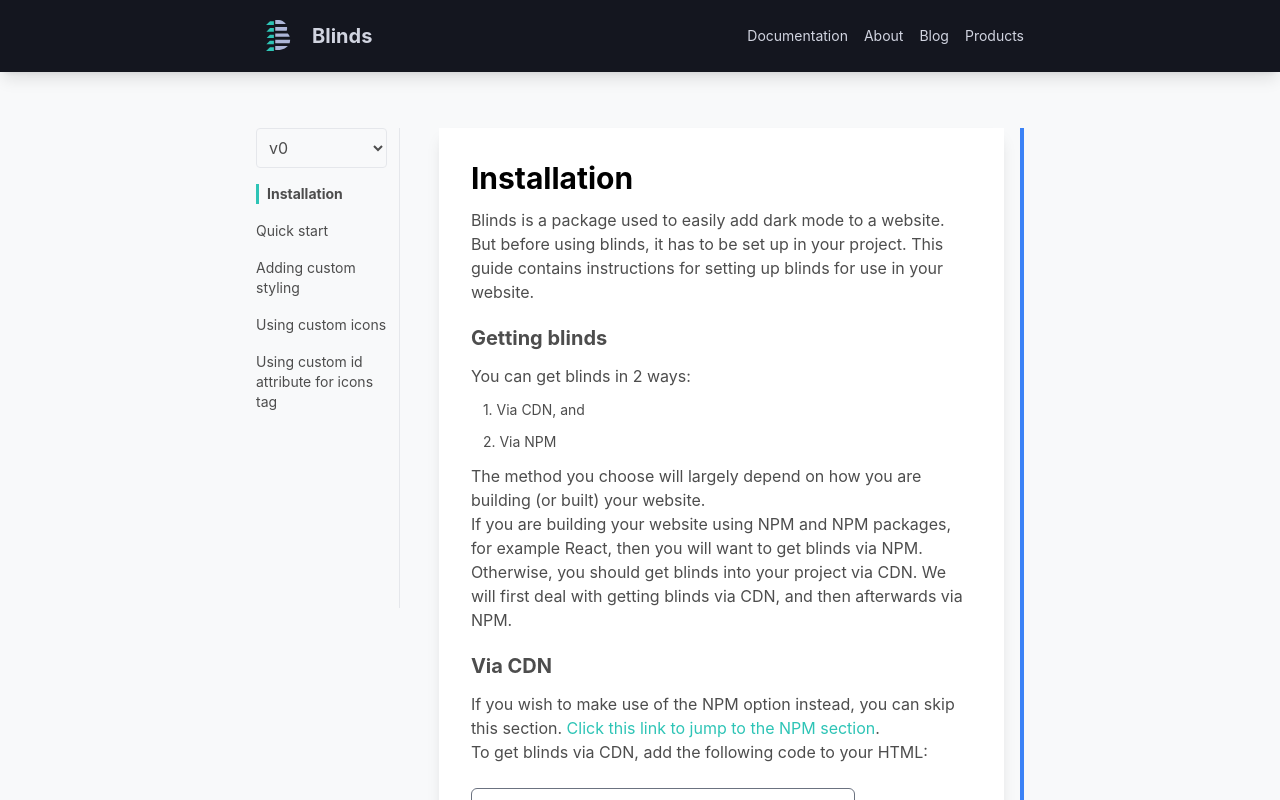
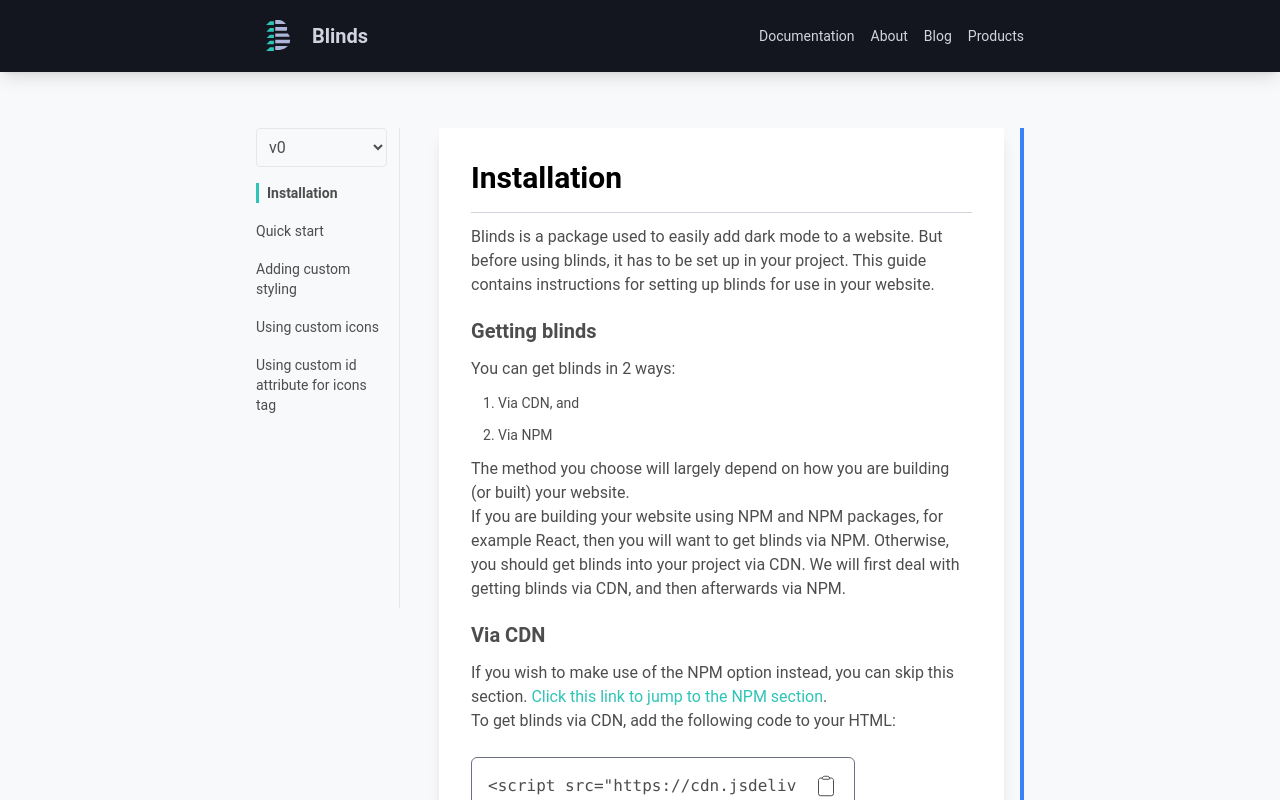
Before and after one commit to Ikennaf1/blindsjs-new, a Next.js app: page /documentation/v0/installation in a window 1280 px wide. Shown: the top 800 px of the page. Built offline with nearby package versions, Linux system fonts and the light colour scheme.

Commit message:
Optimized the docs layout

```diff
--- a/src/app/documentation/Documentation.js
+++ b/src/app/documentation/Documentation.js
@@ -3,7 +3,7 @@ import Link from 'next/link';
 const Documentation = ({ children, title, next, prev }) => {
     return (
         <div>
-            <h2 className="text-black font-bold text-3xl mb-3">{ title }</h2>
+            <h2 className="text-black font-bold text-3xl mb-3 border-b border-gray-300 pb-4">{ title }</h2>
             { children }
             <div className="flex justify-between w-full">
                 {prev && <Link href={prev} className="mr-auto mt-5">
--- a/src/app/documentation/TopicContainer.js
+++ b/src/app/documentation/TopicContainer.js
@@ -5,9 +5,9 @@ import Link from 'next/link';
 import { usePathname } from "next/navigation";
 
 const TopicContainer = ({ topics }) => {
+    "use client";
 
     const pathname = usePathname();
-    // "use client";
 
     /**
      * Display the available versions with a functionality to
--- a/src/app/documentation/v0/installation/page.js
+++ b/src/app/documentation/v0/installation/page.js
@@ -5,19 +5,9 @@ import Installation from './Installation';
 const V0Installation = () => {
 
     return (
-        <div className="flex flex-row justify-between gap-4 body-margin">
-            <section className="article-left-margin hidden md:block">
-                <TopicContainer topics={topics} />
-            </section>
-
-            <section className="flex flex-col gap-32 bg-white shadow-lg article p-8">
-                <Installation />
-            </section>
-
-            <section className="bg-blue-500">
-                &nbsp;
-            </section>
-        </div>
+        <>
+            <Installation />
+        </>
     );
 }
 
--- a/src/app/documentation/v0/layout.js
+++ b/src/app/documentation/v0/layout.js
@@ -57,9 +57,19 @@ const DocLayout = ({ children }) => {
             </nav>
 
             <div className="pt-32">
-                <section className="">
-                    { children }
-                </section>
+                <div className="flex flex-row justify-between gap-4 body-margin">
+                    <section className="article-left-margin hidden md:block">
+                        <TopicContainer topics={topics} />
+                    </section>
+
+                    <section className="flex flex-col gap-32 bg-white shadow-lg article p-8">
+                        { children }
+                    </section>
+
+                    <section className="bg-blue-500">
+                        &nbsp;
+                    </section>
+                </div>
             </div>
         </main>
     );
--- a/src/app/globals.css
+++ b/src/app/globals.css
@@ -2,14 +2,14 @@
 @tailwind components;
 @tailwind utilities;
 
-@import url("https://fonts.googleapis.com/css?family=Belanosima|Oxygen");
+@import url("https://fonts.googleapis.com/css?family=Roboto|Belanosima|Oxygen");
 
 * {
   scroll-behavior: smooth;
 }
 
 :root {
-  font-family: -apple-system, BlinkMacSystemFont, 'Roboto', 'Belanosima', 'Segoe UI', 'Oxygen',
+  font-family: 'Roboto',  'Belanosima','Segoe UI', 'Oxygen',
     'Ubuntu', 'Cantarell', 'Fira Sans', 'Droid Sans', 'Helvetica Neue',
     sans-serif;
 }
```
